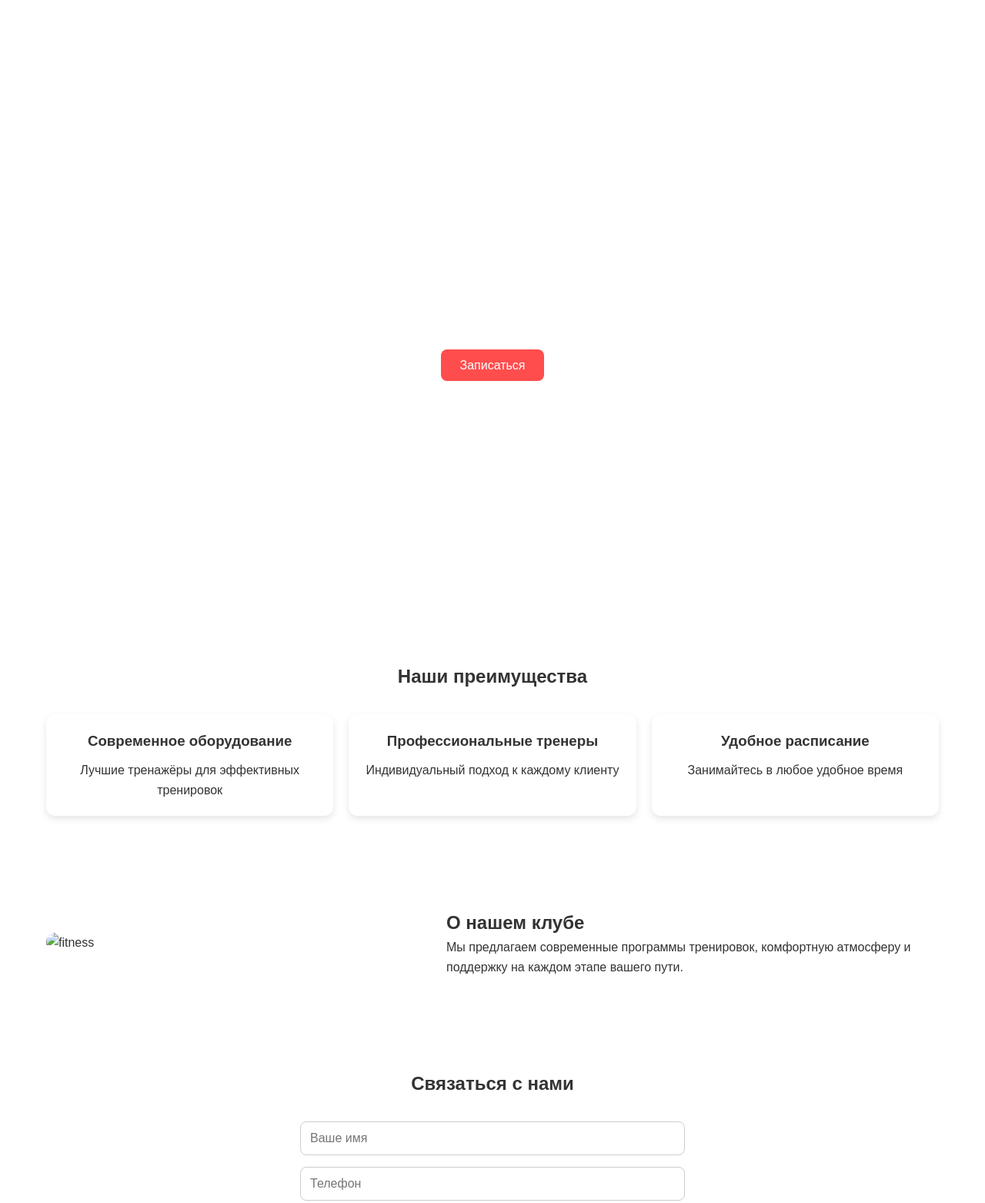
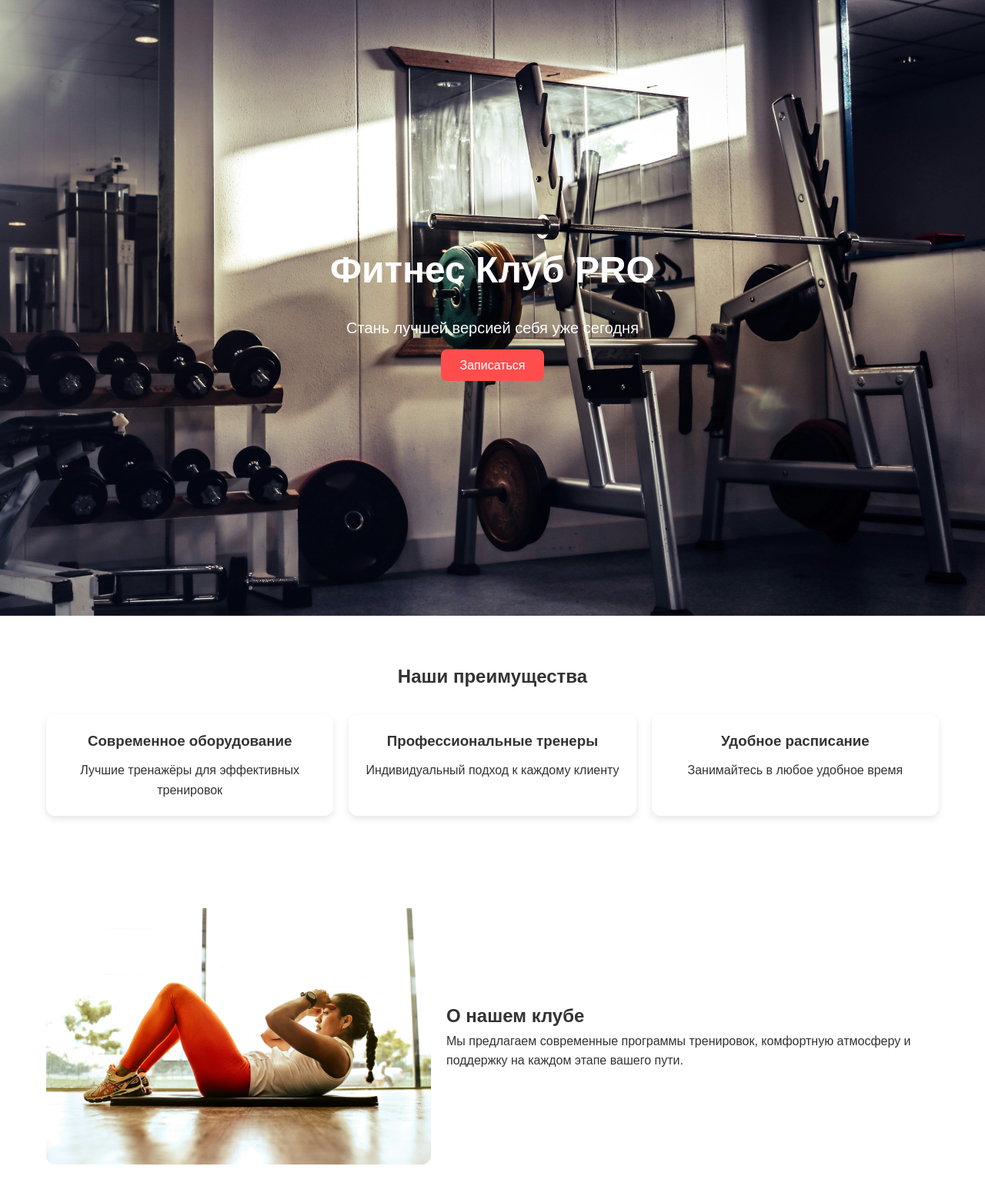
Before and after one commit to mVlad30/fitness-pro, a plain HTML site: page index.html in a window 1280 px wide. Shown: the top 1563 px of the page at 77% size. Drawn offline with Linux system fonts and the light colour scheme; the site is published under a folder, as on GitHub Pages, so addresses that start at the root find nothing.

Commit message:
changed path to images

```diff
--- a/index.html
+++ b/index.html
@@ -28,7 +28,7 @@
         }
 
         header {
-            background: url('/img/hero.jpg') center/cover no-repeat;
+            background: url('img/hero.jpg') center/cover no-repeat;
             height: 100vh;
             display: flex;
             align-items: center;
@@ -182,7 +182,7 @@
     </section>
 
     <section class="about">
-        <img src="/img/about-us.jpg" alt="fitness">
+        <img src="img/about-us.jpg" alt="fitness">
 
         <div class="about-text">
             <h2>О нашем клубе</h2>
```
